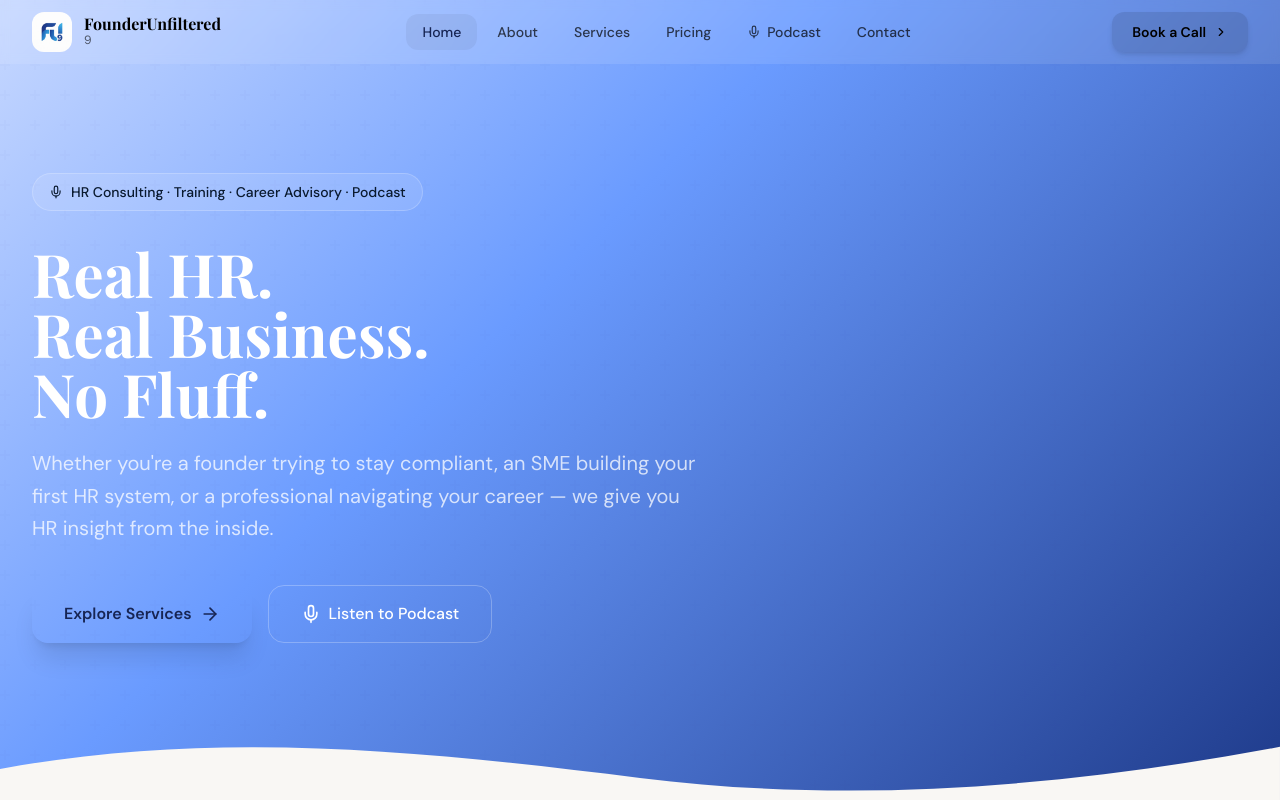
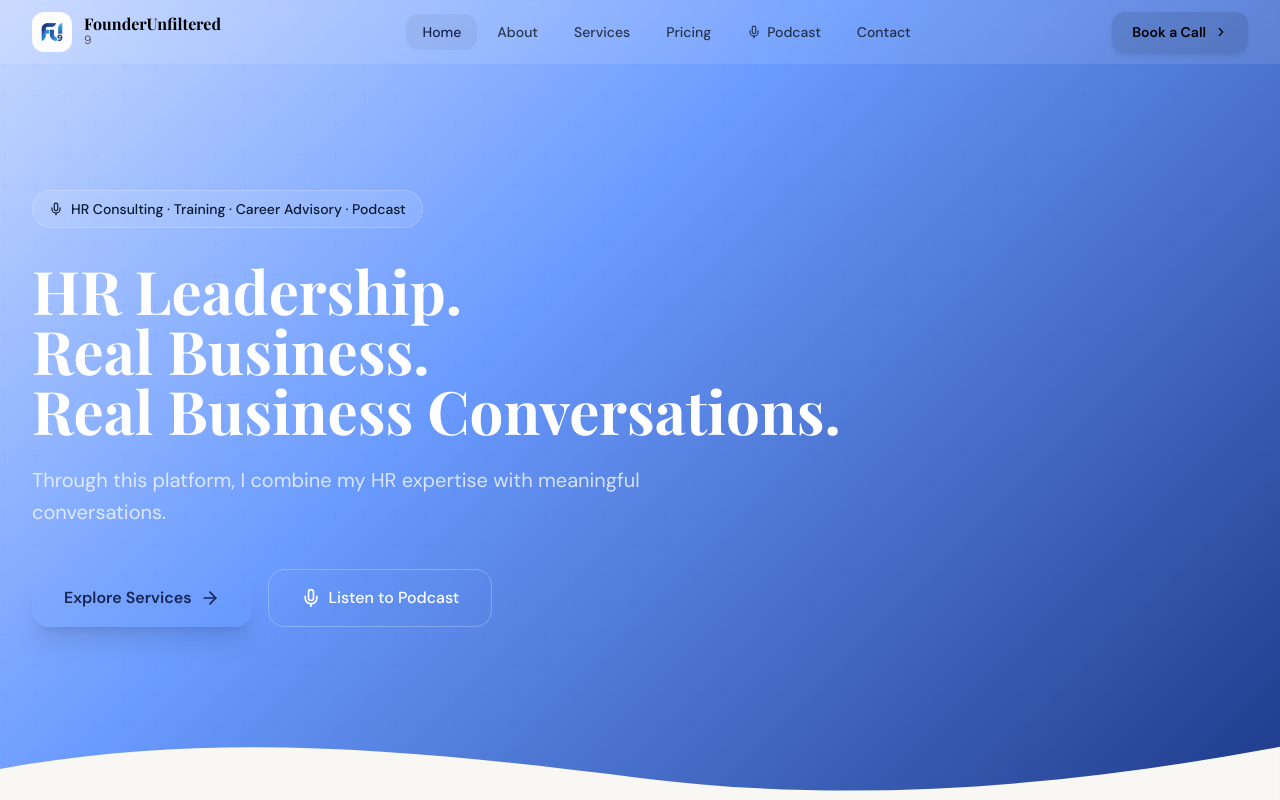
Before and after one commit to chroonicaa-byte/Finl_test, a Next.js app: page / in a window 1280 px wide. Shown: the top 800 px of the page. Built offline with nearby package versions, Linux system fonts and the light colour scheme.

Commit message:
Update page.tsx
changes in home screen

```diff
--- a/src/app/page.tsx
+++ b/src/app/page.tsx
@@ -81,13 +81,13 @@ export default function HomePage() {
             </div>
 
             <h1 className="heading-hero text-white mb-6 animate-slide-up">
-              Real HR.<br />
+              HR Leadership.<br />
               <span className="gold-text">Real Business.</span><br />
-              No Fluff.
+               Real Business Conversations.
             </h1>
 
             <p className="text-white/75 text-xl leading-relaxed mb-10 max-w-2xl animate-slide-up-2">
-              Whether you're a founder trying to stay compliant, an SME building your first HR system, or a professional navigating your career — we give you HR insight from the inside.
+              Through this platform, I combine my HR expertise with meaningful conversations.
             </p>
 
             <div className="flex flex-col sm:flex-row gap-4 animate-slide-up-3">
```
